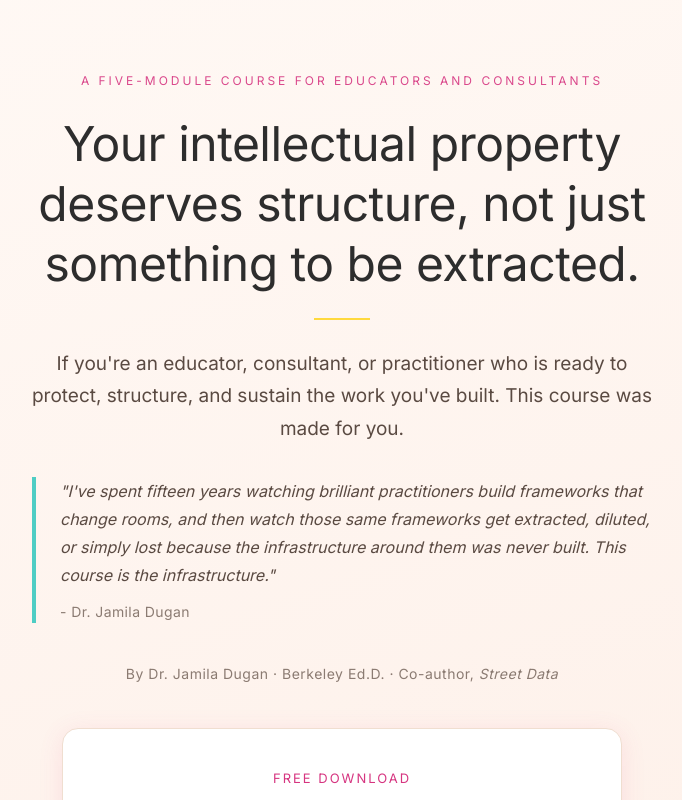
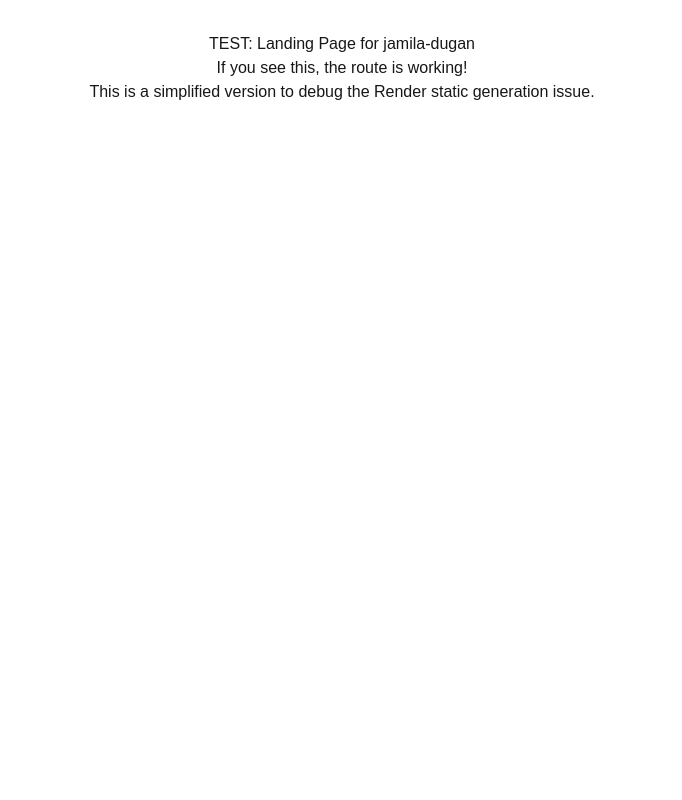
Before and after one commit to monmacllc/maple-360-portal, a Next.js app: page /landing/jamila-dugan in a window 1280 px wide. Shown: the top 800 px of the page, without its empty margins (298-980 px from the left). Built offline with nearby package versions, Linux system fonts and the light colour scheme.

Commit message:
debug: simplified landing page to isolate Render SSG issue

```diff
--- a/src/app/landing/[client]/page.tsx
+++ b/src/app/landing/[client]/page.tsx
@@ -1,10 +1,9 @@
-import { notFound } from 'next/navigation';
-import { getAllClientSlugs } from '@/lib/clients';
-import VanessaLanding from './VanessaLanding';
-import JamilaLanding from './JamilaLanding';
-
+// Simplified test version to debug Render static generation issue
 export async function generateStaticParams() {
-  return getAllClientSlugs().map((client) => ({ client }));
+  return [
+    { client: 'jamila-dugan' },
+    { client: 'vanessa-michele' }
+  ];
 }
 
 interface LandingPageProps {
@@ -14,21 +13,11 @@
 export default async function LandingPage({ params }: LandingPageProps) {
   const { client } = await params;
 
-  // Verify the client exists in our registry
-  const validClients = getAllClientSlugs();
-  if (!validClients.includes(client)) {
-    notFound();
-  }
-
-  if (client === 'vanessa-michele') {
-    return <VanessaLanding />;
-  }
-
-  // Default: Jamila's landing page
-  if (client === 'jamila-dugan') {
-    return <JamilaLanding />;
-  }
-
-  // Fallback for other valid clients
-  return <JamilaLanding />;
+  return (
+    <div style={{ padding: '2rem', textAlign: 'center', fontFamily: 'Arial, sans-serif' }}>
+      <h1>TEST: Landing Page for {client}</h1>
+      <p>If you see this, the route is working!</p>
+      <p>This is a simplified version to debug the Render static generation issue.</p>
+    </div>
+  );
 }
```
